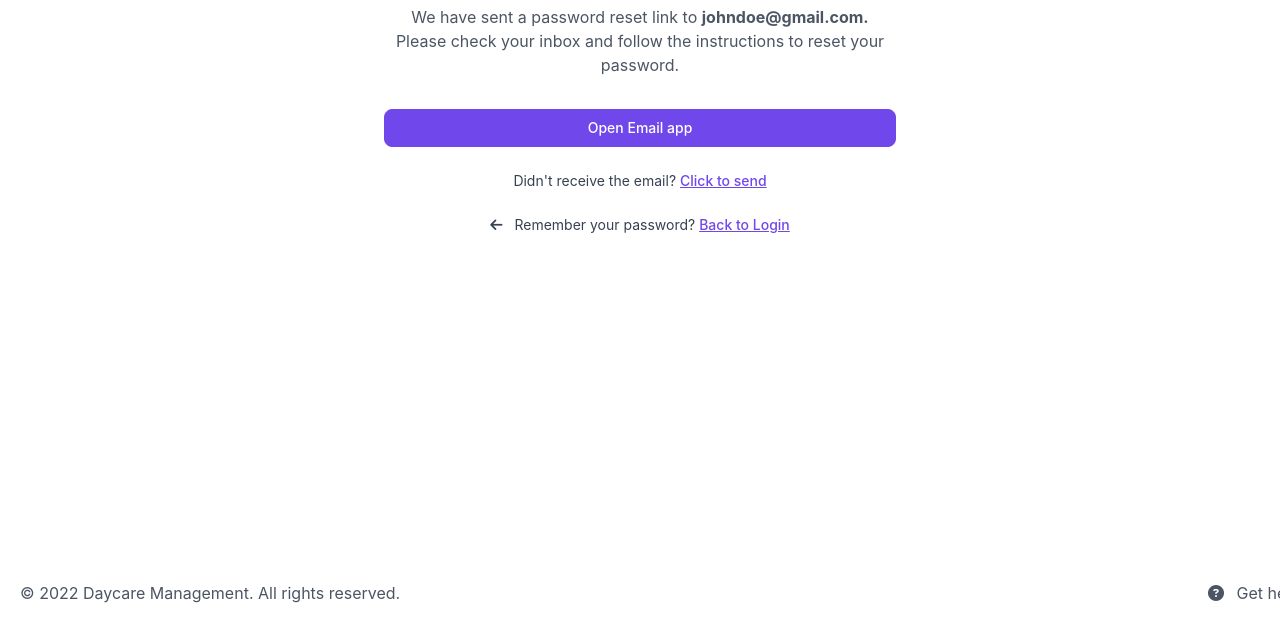
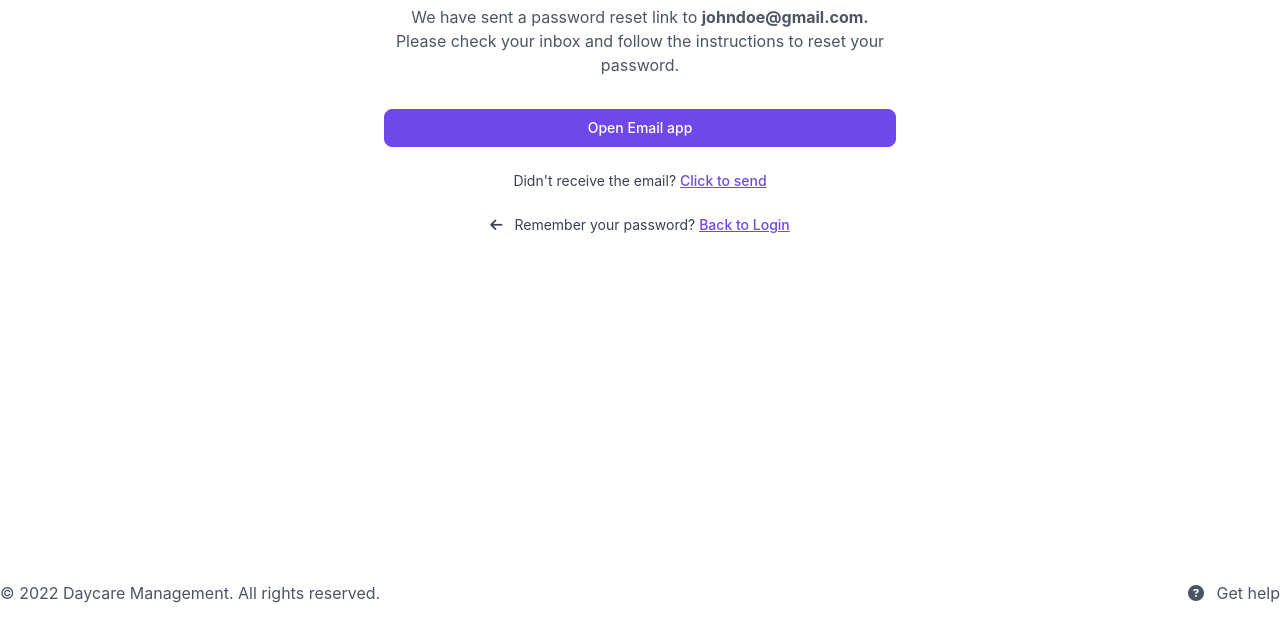
Before and after one commit to PaulChase/day-care-ui, a website: page pages/auth/email-sent.html in a window 1280 px wide. Shown: the part 179-800 px from the top of the page. Drawn offline with nearby package versions, Linux system fonts and the light colour scheme; a web font is replaced by a local one.

Commit message:
change auth footer

```diff
--- a/pages/auth/email-sent.html
+++ b/pages/auth/email-sent.html
@@ -64,7 +64,7 @@
 		</div>
 
 		<footer
-			class="mt-4 flex items-center justify-between z-10 max-w-7xl mx-auto absolute bottom-0 left-5 w-full right-5 py-4 text-gray-600"
+			class="mt-4 flex items-center justify-between z-10 max-w-7xl mx-auto absolute bottom-0 py-4 text-gray-600 left-0 w-full right-0"
 		>
 			<h5>&copy; 2022 Daycare Management. All rights reserved.</h5>
 
```
Also changed, not shown: pages/auth/forgot-password.html (+1 -1 lines), pages/auth/login.html (+1 -1 lines), pages/auth/reset-password.html (+1 -1 lines), pages/auth/reset-success.html (+1 -1 lines), dist/app.css.
